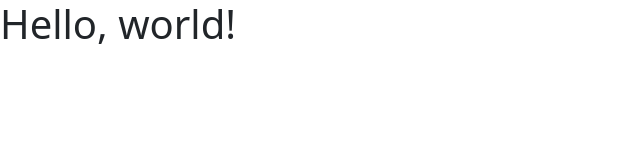
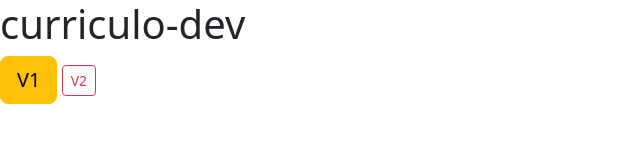
Before and after one commit to fennell-2536/curriculo-dev, a plain HTML site: page index.html in a window 1280 px wide. Shown: the whole page, without its empty margins (0-640 px from the left). Drawn offline with nearby package versions, Linux system fonts and the light colour scheme.

Commit message:
adiciona bootsrap

```diff
--- a/index.html
+++ b/index.html
@@ -3,11 +3,13 @@
   <head>
     <meta charset="utf-8">
     <meta name="viewport" content="width=device-width, initial-scale=1">
-    <title>Bootstrap demo</title>
+    <title> Teste </title>
     <link href="https://cdn.jsdelivr.net/npm/bootstrap@5.3.8/dist/css/bootstrap.min.css" rel="stylesheet" integrity="sha384-sRIl4kxILFvY47J16cr9ZwB07vP4J8+LH7qKQnuqkuIAvNWLzeN8tE5YBujZqJLB" crossorigin="anonymous">
   </head>
   <body>
-    <h1>Hello, world!</h1>
+    <h1> curriculo-dev </h1>
+    <button type="button" class="btn btn-warning btn-lg"> V1 </button>
+    <button type="button" class="btn btn-outline-danger btn-sm"> V2 </button>
     <script src="https://cdn.jsdelivr.net/npm/bootstrap@5.3.8/dist/js/bootstrap.bundle.min.js" integrity="sha384-FKyoEForCGlyvwx9Hj09JcYn3nv7wiPVlz7YYwJrWVcXK/BmnVDxM+D2scQbITxI" crossorigin="anonymous"></script>
   </body>
 </html>
```
